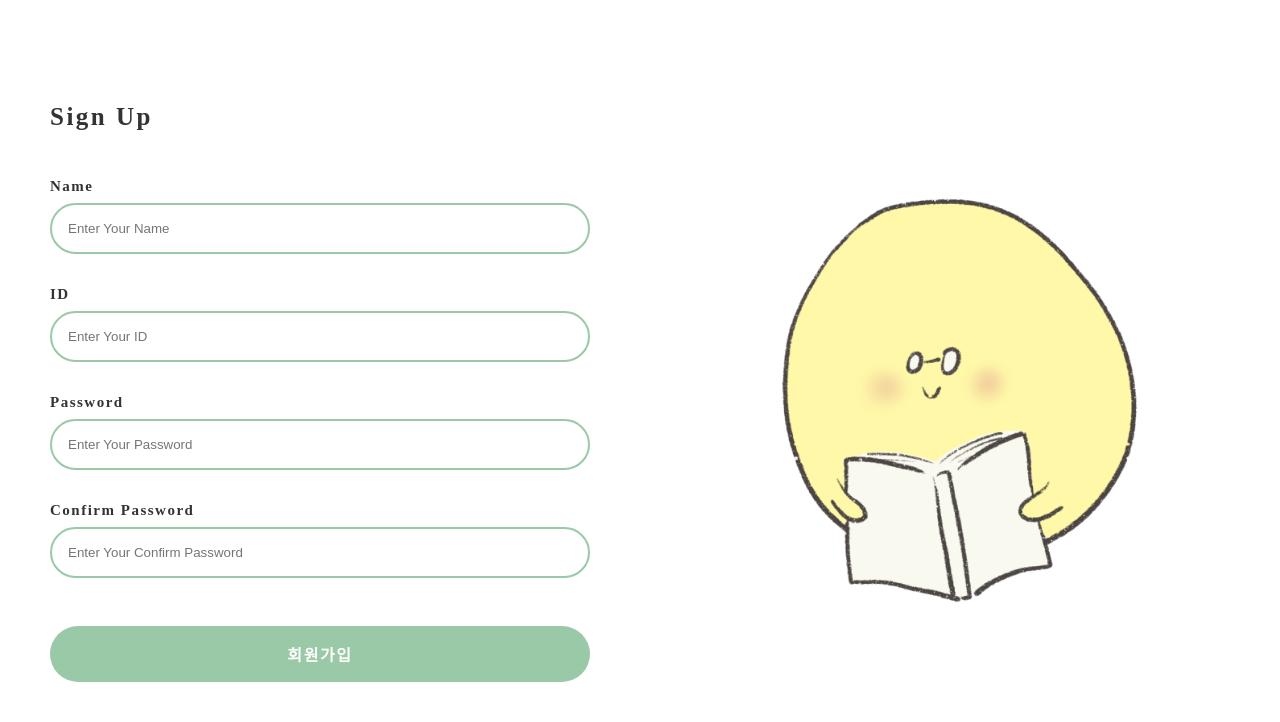
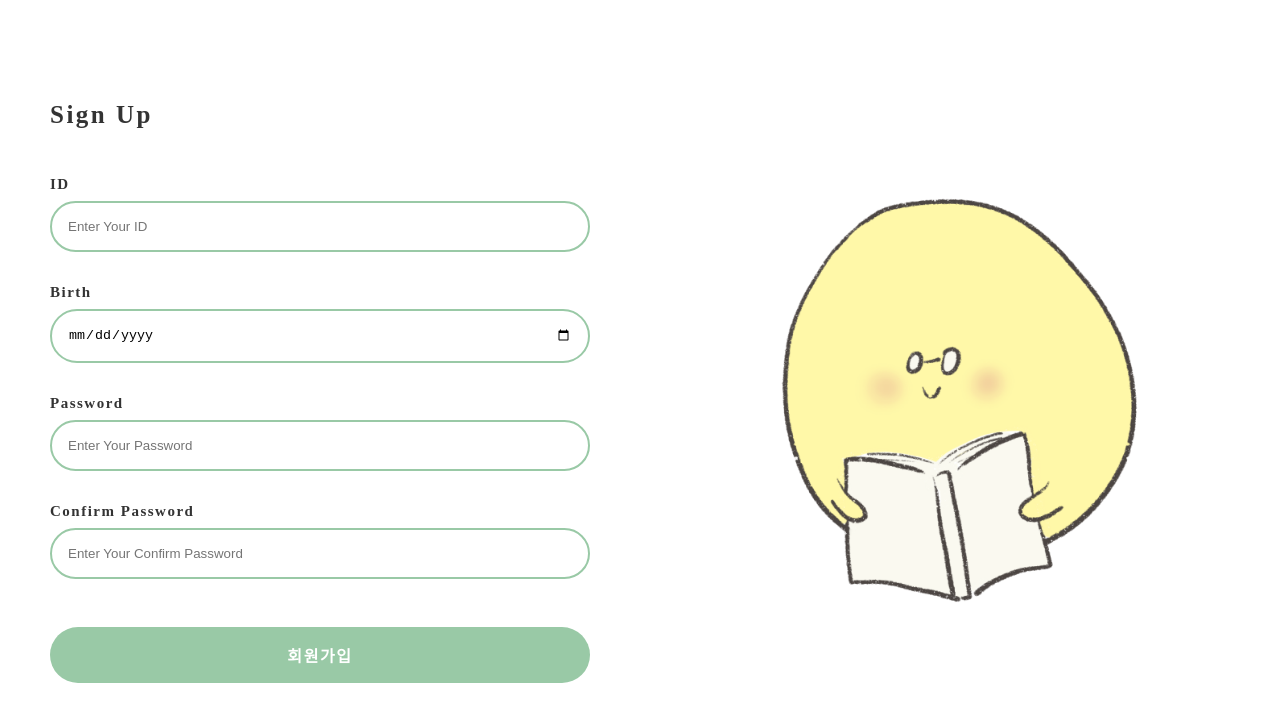
Before and after one commit to STudy-with-ST/MoVook, a React (Create React App) app in the folder front/movook-app/: page /join in a window 1280 px wide. Shown: the top 722 px of the page. Built offline with nearby package versions, Linux system fonts and the light colour scheme; a web font is replaced by a local one.

Commit message:
Feat 회원가입 폼 수정(생년월일 입력 추가)

```diff
--- a/front/movook-app/src/pages/Join/index.js
+++ b/front/movook-app/src/pages/Join/index.js
@@ -7,7 +7,7 @@ import * as S from "./style.js";
 const Join = () => {
   const [userId, onChangeUserId] = useInput("");
   const [userPw, onChangeUserPw] = useInput("");
-  const [userName, onChangeUserName] = useInput("");
+  const [userBirth, onChangeUserBirth] = useInput("");
   const [userConfirmPw, onChangeUserConfirmPw] = useInput("");
   const [isValidate, setValidate] = useState(false);
 
@@ -33,7 +33,7 @@ const Join = () => {
     if (isValidate) {
       const createdUser = {
         id: userId,
-        name: userName,
+        name: userBirth,
         password: userPw,
       };
       console.log("createdUser: ", createdUser);
@@ -46,20 +46,19 @@ const Join = () => {
         <S.FormWrapper>
           <form method="POST">
             <BasicInput
-              id="input-name"
-              text="Name"
-              placeholder="Enter Your Name"
-              type="text"
-              value={userName}
-              onChange={onChangeUserName}
-            />
-            <BasicInput
               id="input-id"
               text="ID"
               placeholder="Enter Your ID"
               type="text"
               value={userId}
               onChange={onChangeUserId}
+            />
+            <BasicInput
+              id="input-birth"
+              text="Birth"
+              type="date"
+              value={userBirth}
+              onChange={onChangeUserBirth}
             />
             <BasicInput
               text="Password"
```
